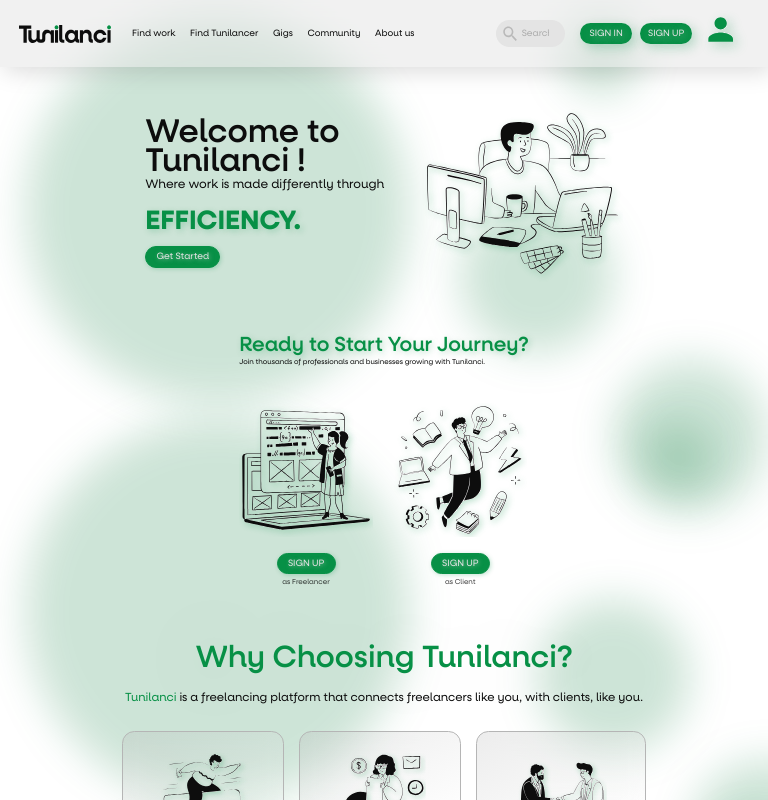
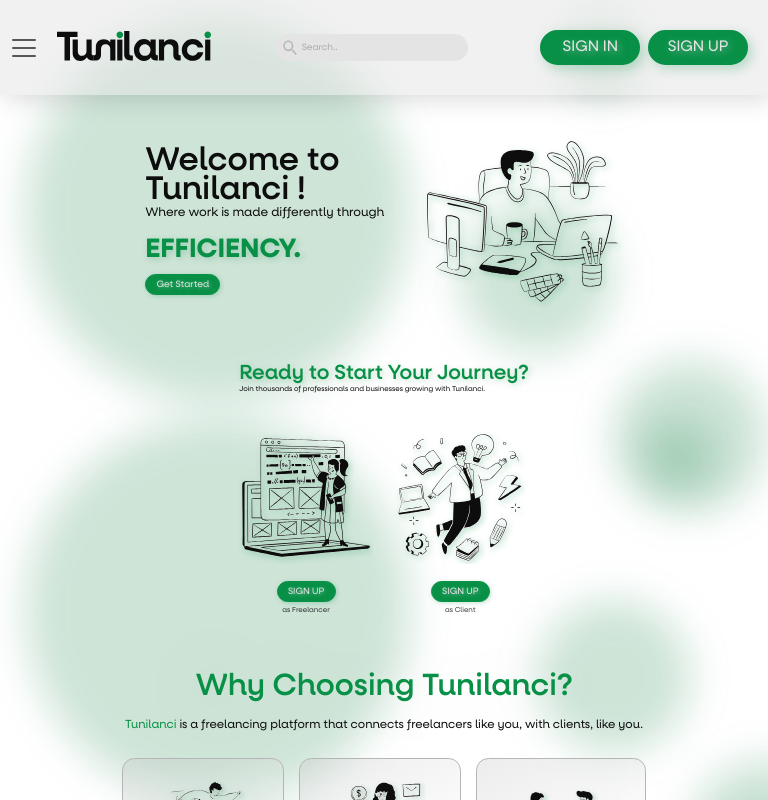
Before and after one commit to bibots101/TunilanciFE, an Angular app: page / in a window 768 px wide. Built offline with nearby package versions, Linux system fonts and the light colour scheme.

Commit message:
nav bar v2

```diff
--- a/src/app/components/navbar/navbar.component.css
+++ b/src/app/components/navbar/navbar.component.css
@@ -168,12 +168,52 @@
   }
   .navbar-toggler {
     display: none; /* Initially hidden */
-    margin-right: 1vw; /* Space between toggler and logo */
+    margin-left: -6vw; /* Space between toggler and logo */
     order: -1;
+    border: none;
 }
 
 
-  @media (max-width: 426px) {
+@media (max-width: 376px)  {
+  .navigation-bar {
+    padding: 0 20px;
+  }
+   .navbar-toggler{
+    display: unset;
+  }
+  .navigation-menu {
+    max-width: 100%;
+  }
+
+  .menu-item,
+  .profile-icon,
+  .search-form {
+    white-space: initial;
+    visibility: hidden;
+  }
+  .navigation-actions {
+    order: 5;
+    visibility: visible;
+}
+  .login-button {
+    order: 5;
+    width: 70px;
+    height: 40px;
+    margin-right: auto;
+    padding-top: 1vw;
+    font-size:3.5vw;
+}
+.company-logo {
+  aspect-ratio: 5.26;
+  object-fit: contain;
+  object-position: center;
+  width: 20vw;
+  align-self: stretch;
+  margin: auto 0;
+  margin-bottom: 3px;
+}
+}
+  @media (min-width : 376px) and (max-width: 426px) {
     .navigation-bar {
       padding: 0 20px;
     }
@@ -191,28 +231,105 @@
       visibility: hidden;
     }
     .navigation-actions {
-      order: 5; /* Move the navigation-actions (login button) to the far left */
-      visibility: visible; /* Ensure the login button is visible */
+      order: 5;
+      visibility: visible;
   }
     .login-button {
-      order: 5; /* Ensure the login button is the first item within navigation-actions */
-      margin-right: auto; /* Push it to the far left */
+      order: 5;
+      width: 70px;
+      height: 40px;
+      margin-right: auto;
+      padding-top: 1.2vw;
+      font-size:2vw;
+  }
+  .company-logo {
+    aspect-ratio: 5.26;
+    object-fit: contain;
+    object-position: center;
+    width: 20vw;
+    align-self: stretch;
+    margin: auto 0;
+    margin-bottom: 3px;
   }
   }
-  /* @media (max-width: 769px) {
+  @media (min-width: 426px) and (max-width: 667px) {
     .navigation-bar {
-      padding: 0 20px;
+      padding: 3vw 20px;
     }
      .navbar-toggler{
       display: unset;
+      margin-left: -3vw;
     }
     .navigation-menu {
       max-width: 100%;
     }
 
     .menu-item,
-    .navigation-actions {
+    .profile-icon,
+    .search-form{
       white-space: initial;
       visibility: hidden;
     }
-  } */
+    .navigation-actions {
+      order: 5;
+      visibility: visible;
+  }
+    .login-button {
+      order: 5;
+      width:100px;
+      height: 35px;
+      margin-right: auto;
+      font-size: 2vw;
+  }
+  .company-logo {
+    aspect-ratio: 5.26;
+    object-fit: contain;
+    object-position: center;
+    width: 20vw;
+    align-self: stretch;
+    margin: auto 0;
+    margin-bottom: 3px;
+  }
+  }
+  @media (max-width: 769px) and (min-width: 667px) {
+    .navigation-bar {
+      padding: 3vw 20px;
+    }
+     .navbar-toggler{
+      display: unset;
+      margin-left: -3vw;
+    }
+    .navigation-menu {
+      max-width: 100%;
+    }
+
+    .menu-item,
+    .profile-icon{
+      white-space: initial;
+      visibility: hidden;
+    }
+    .navigation-actions {
+      order: 5;
+      visibility: visible;
+  }
+    .login-button {
+      order: 5;
+      width:100px;
+      height: 35px;
+      margin-right: auto;
+      font-size: 2vw;
+  }
+  .company-logo {
+    aspect-ratio: 5.26;
+    object-fit: contain;
+    object-position: center;
+    width: 20vw;
+    align-self: stretch;
+    margin: auto 0;
+    margin-bottom: 3px;
+  }
+  .search-container {
+    width: 25vw;
+
+  }
+  }
```
